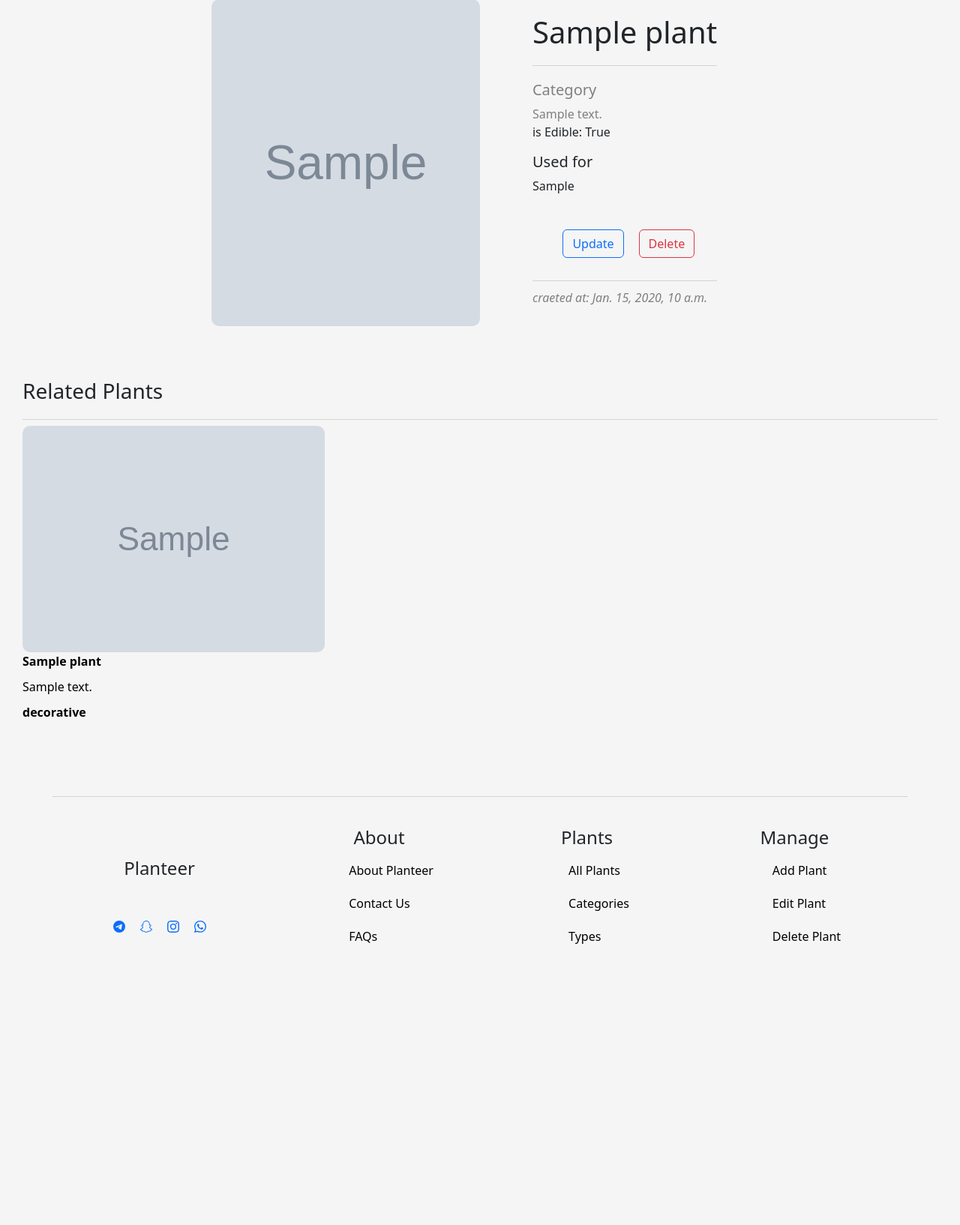
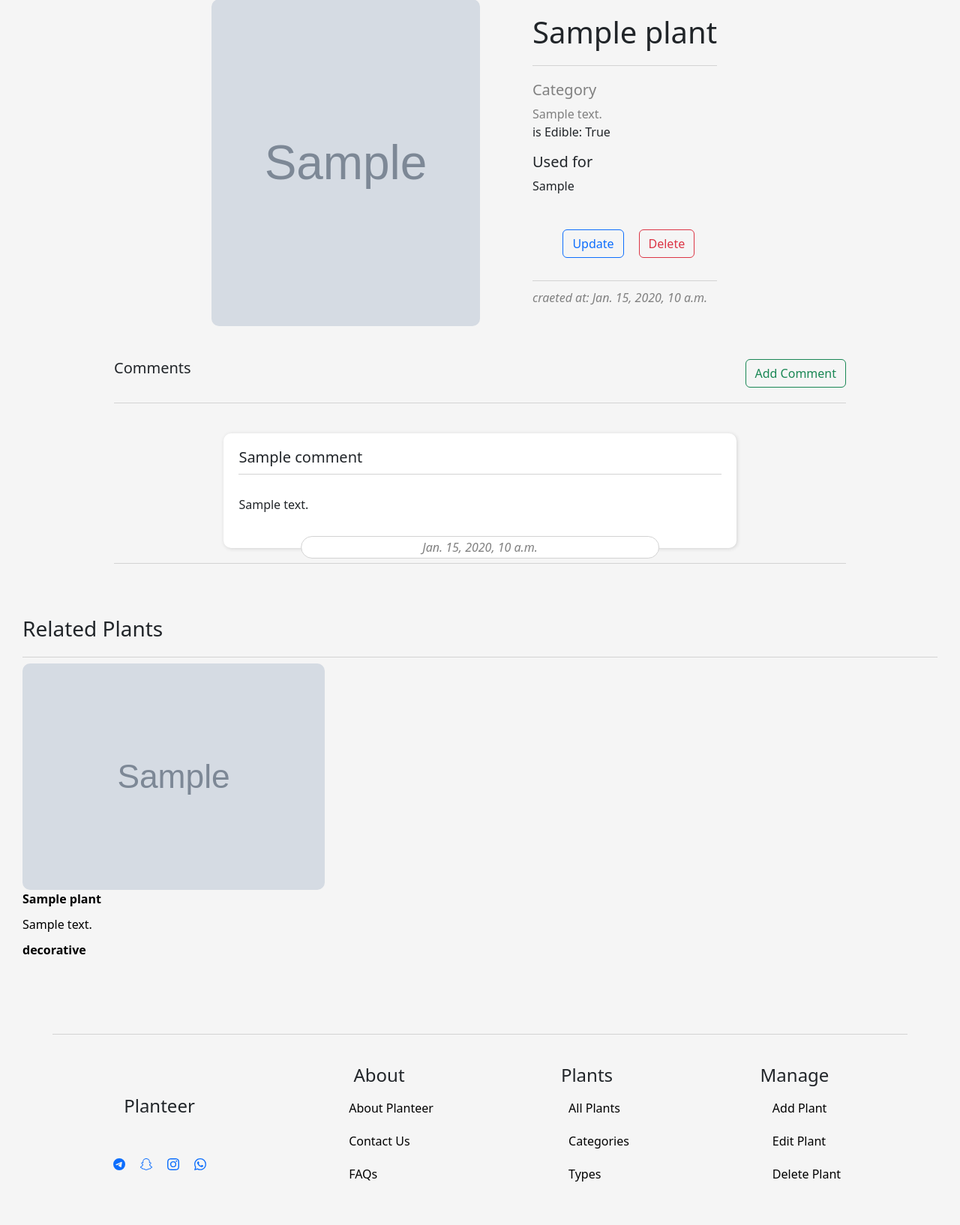
Before and after one commit to T-Python-25-June-15/LAB-ORM-PLANTEER, a Django app: page /plants/1/detail/ in a window 1280 px wide. Shown: the part 171-1805 px from the top of the page at 75% size. Before the commit the page ends 1430 px from the top, so only its background shows below. Run offline with Django 5.2, Linux system fonts and the light colour scheme; tables that the repository leaves empty hold one stand-in row (values such as "Sample post"); grey boxes marked "Sample" are stand-in pictures.

Commit message:
Turki Ahmed

```diff
--- a/contact/templates/contact/contact.html
+++ b/contact/templates/contact/contact.html
@@ -8,9 +8,9 @@
 
 {% block content %}
 <main>
-    <div id="form-container" style="flex-direction: row;">
+    <div id="form-container" style="flex-direction: row-reverse;">
         <div style="width: 30%;">
-            <img src="{% static 'image/image.png' %}" alt="" style="width: 100%; border-radius: 10px;">
+            <!-- <img src="{% static 'image/image.png' %}" alt="" style="width: 100%; border-radius: 10px;"> -->
         </div>
 
         <form action="{% url 'contact:contact_view' %}" method="post" style="width: 70%;">
--- a/plants/forms.py
+++ b/plants/forms.py
@@ -1,5 +1,5 @@
 from django import forms
-from .models import Plant
+from .models import Plant, Comment
 
 
 class PlantForm(forms.ModelForm):
@@ -14,3 +14,13 @@ class PlantForm(forms.ModelForm):
             'category': forms.Select(attrs={"class": "form-select"}),
             'is_edible': forms.CheckboxInput(attrs={"class": "form-check-input"}),
         }
+
+
+class CommentForm(forms.ModelForm):
+    class Meta:
+        model = Comment
+        fields = ['name', 'comment']
+        widgets = {
+            'name': forms.TextInput(attrs={"class": "form-control"}),
+            'comment': forms.Textarea(attrs={"class": "form-control"}),
+        }
--- a/plants/models.py
+++ b/plants/models.py
@@ -29,3 +29,10 @@ class Plant(models.Model):
     category = models.CharField(choices=PlantCategory.choices)
     is_edible = models.BooleanField()
     created_at = models.DateTimeField(auto_now_add=True)
+
+
+class Comment(models.Model):
+    plant = models.ForeignKey(Plant, on_delete=models.CASCADE)
+    name = models.CharField(max_length=255)
+    comment = models.TextField()
+    created_at = models.DateTimeField(auto_now_add=True)
--- a/plants/static/css/palnts_style.css
+++ b/plants/static/css/palnts_style.css
@@ -141,6 +141,92 @@ main .detail-container .gray {
     color: gray;
 }
 
+
+main .comments {
+    display: flex;
+    flex-direction: column;
+    justify-content: center;
+    align-items: center;
+    width: 80%;
+    gap: 20px;
+}
+
+main .comments > div {
+    display: flex;
+    justify-content: space-between;
+    width: 100%;
+    padding: 20px 0px;
+    border-bottom: 1px lightgray solid;
+}
+
+main .comments form {
+    width: 100%;
+    padding: 30px;
+    position: relative;
+    background-color: white;
+    border-radius: 10px;
+    box-shadow: 1px 1px 5px lightgray;
+    margin: 20px 0px;
+    display: none;
+}
+
+main .comments form span {
+    position: absolute;
+    display: flex;
+    justify-content: center;
+    align-items: center;
+    width: 30px;
+    height: 30px;
+    border-radius: 50%;
+    background-color: lightcoral;
+    color: darkred;
+    font-weight: 1000;
+    top: -15px;
+    right: -15px;
+    cursor: pointer;
+}
+
+main .comments .all_comments {
+    display: flex;
+    flex-direction: column;
+    justify-content: center;
+    align-items: center;
+    width: 100%;
+    gap: 30px;
+}
+
+main .comments .all_comments div {
+    width: 70%;
+    display: flex;
+    flex-direction: column;
+    justify-content: start;
+    gap: 20px;
+    border-radius: 10px;
+    background-color: white;
+    box-shadow: 1px 1px 5px lightgray;
+    padding: 20px 20px 30px 20px;
+    position: relative;
+}
+
+main .comments .all_comments div h5 {
+    width: 100%;
+    padding: 0 0 10px 0;
+    border-bottom: 1px lightgray solid;
+}
+
+main .comments .all_comments div p:last-child {
+    border:1.5px solid lightgray;
+    background-color: white;
+    padding: 2px 10px;
+    border-radius: 50px;
+    position: absolute;
+    bottom: -30px;
+    right: 50%;
+    width: 70%;
+    text-align: center;
+    transform: translateX(50%);
+}
+
 main .related_plant {
     margin-top: 50px;
     width: 100%;
--- a/plants/templates/plants/detail.html
+++ b/plants/templates/plants/detail.html
@@ -22,7 +22,8 @@
                     <a href="{% url 'plants:update_plant_view' plant.id %}" class="btn btn-outline-primary">Update</a>
 
                     <!-- Button trigger modal -->
-                    <button type="button" class="btn btn-outline-danger" data-bs-toggle="modal" data-bs-target="#exampleModal">
+                    <button type="button" class="btn btn-outline-danger" data-bs-toggle="modal"
+                        data-bs-target="#exampleModal">
                         Delete
                     </button>
                 </div>
@@ -31,6 +32,31 @@
                 </p>
             </div>
         </div>
+
+        <div class="comments mt-4">
+            <div>
+                <h5>Comments</h5>
+                <button class="btn btn-outline-success" id="add_comment" onclick="open_form()">Add Comment</button>
+            </div>
+            <form action="" method="post" id="comment_form">
+                <span id="cancel_comment" onclick="cancel()">X</span>
+                {% csrf_token %}
+                {{ form_comment.as_p }}
+                <button type="submit" class="btn btn-success">Add</button>
+            </form>
+            <div class="all_comments">
+                {% for c in all_comments %}
+                <div>
+                    <h5>{{ c.name }}</h5>
+                    <p>{{ c.comment }}</p>
+                    <p class="gray"><em>{{ c.created_at }}</em></p>
+                </div>
+                {% empty %}
+                <p>no comments</p>
+                {% endfor %}
+            </div>
+        </div>
+
         <div class="related_plant">
             <h3>Related Plants</h2>
                 <div class="related">
@@ -68,6 +94,20 @@
             </div>
         </div>
     </div>
+    <script>
+        form = document.querySelector('#comment_form')
 
+        function open_form() {
+            console.log('clicked')
+            form.style.display = 'block';
+        }
+
+        function cancel() {
+            console.log('clicked')
+
+            form.style.display = 'none';
+        }
+
+    </script>
 </main>
 {% endblock content %}
--- a/plants/views.py
+++ b/plants/views.py
@@ -1,7 +1,7 @@
 from django.shortcuts import render, redirect
 from django.http import HttpRequest
-from .models import Plant
-from .forms import PlantForm
+from .models import Plant, Comment
+from .forms import PlantForm, CommentForm
 # Create your views here.
 
 
@@ -26,10 +26,27 @@ def new_plant_view(request:HttpRequest):
 
 def detail_plant_view(request:HttpRequest, plant_id):
     try:
-        plant = Plant.objects.get(pk = plant_id)
-        related_plant = Plant.objects.filter(category = plant.category)[:3]#.exclude(pk = [plant.id])
-        print(related_plant.count())
-        return render(request, 'plants/detail.html', {'plant': plant, 'related_plant': related_plant})
+        if request.method == 'POST':
+            plant = Plant.objects.get(pk = plant_id)
+            form = CommentForm(request.POST)
+            if form.is_valid():
+                comment = form.save(commit=False)
+                comment.plant = plant
+                comment.save()
+
+            return redirect('/plants/{}/detail/'.format(plant.id))
+        else:
+            plant = Plant.objects.get(pk = plant_id)
+            all_comments = Comment.objects.filter(plant=plant)
+            form_comment = CommentForm()
+            related_plant = Plant.objects.filter(category = plant.category)[:3]#.exclude(pk = [plant.id])
+            context = {
+                'plant': plant,
+                'related_plant': related_plant,
+                'all_comments':all_comments,
+                'form_comment': form_comment,
+            }
+            return render(request, 'plants/detail.html', context)
     except Exception as e:
         print(e)
         return redirect('/')
@@ -42,7 +59,6 @@ def delete_plant(request:HttpRequest, plant_id):
     except Exception as e:
         print(e)
         return redirect('/')
-
 
 
 def update_plant_view(request:HttpRequest, plant_id):
```
Also changed, not shown: plants/migrations/0002_comment.py (added).
